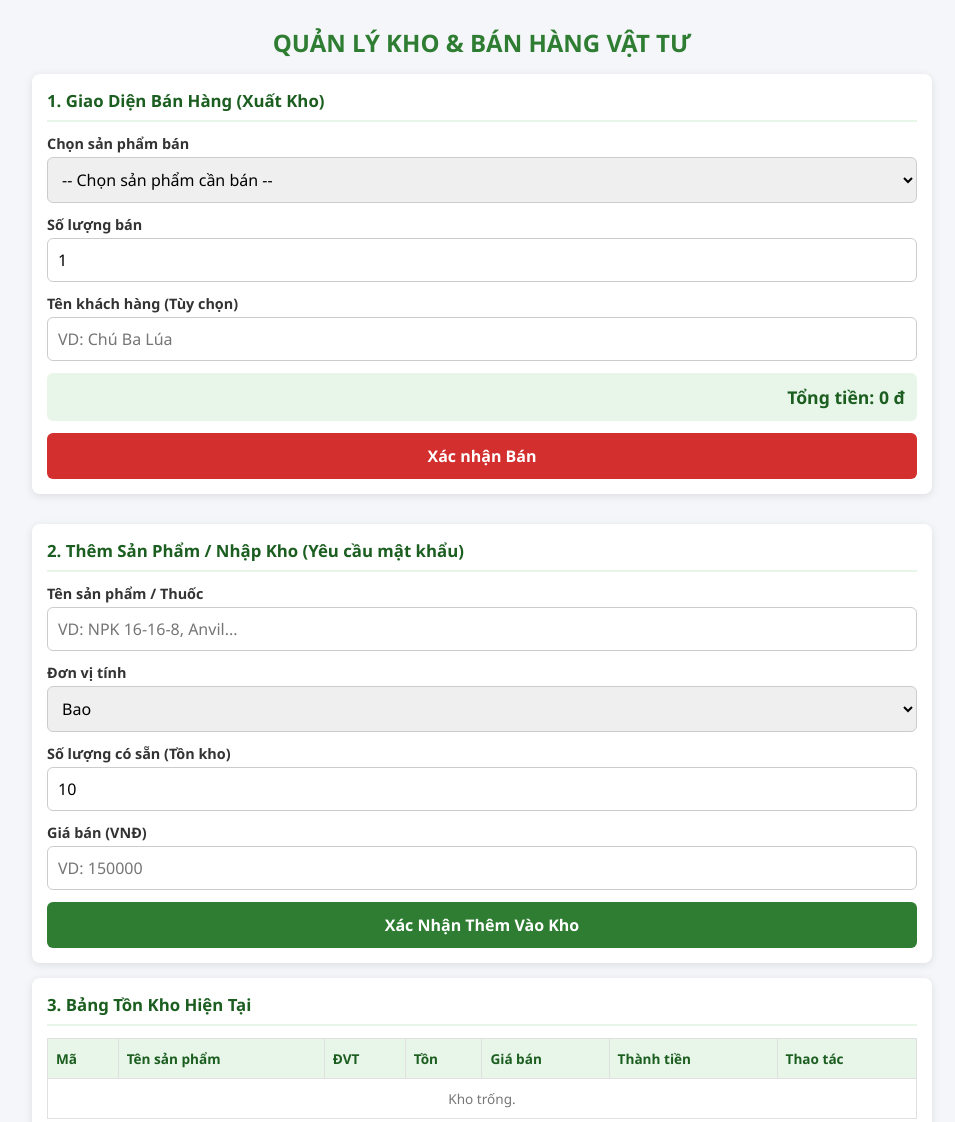
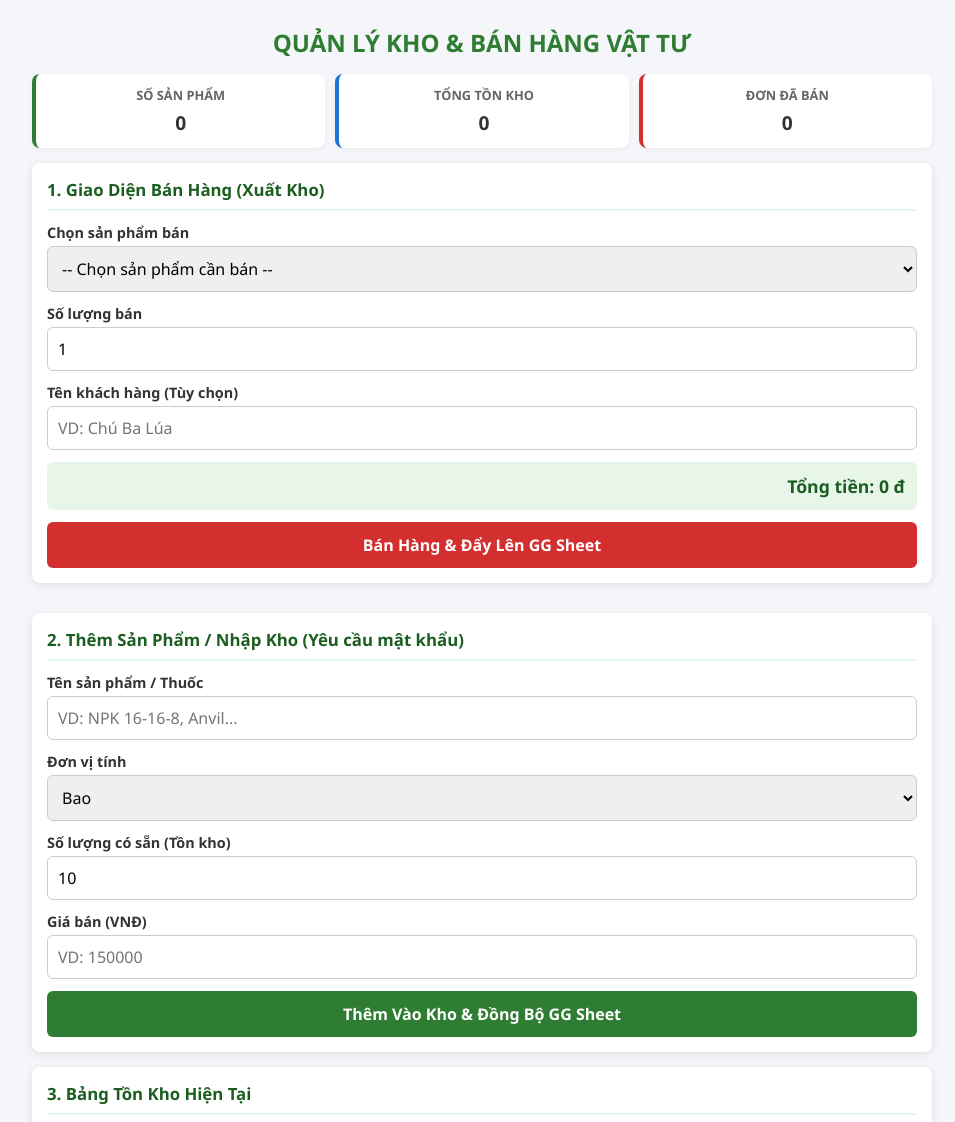
Before and after one commit to AdminKenhKyThuat/QuanLyKho, a plain HTML site: page index.html in a window 1280 px wide. Shown: the top 1122 px of the page, without its empty margins (158-1113 px from the left). Drawn offline with Linux system fonts and the light colour scheme; no server answers.

Commit message:
Update index.html

```diff
--- a/index.html
+++ b/index.html
@@ -9,6 +9,26 @@
         body { background-color: #f4f6f9; margin: 0; padding: 10px; }
         .container { max-width: 900px; margin: auto; }
         h1 { color: #2e7d32; text-align: center; margin-bottom: 15px; font-size: 1.5rem; }
+
+        /* 📊 CSS CHO 3 Ô THỐNG KÊ NGANG */
+        .dashboard-stats {
+            display: grid;
+            grid-template-columns: repeat(3, 1fr);
+            gap: 10px;
+            margin-bottom: 15px;
+        }
+        .stat-card {
+            background: white;
+            padding: 12px;
+            border-radius: 8px;
+            box-shadow: 0 2px 5px rgba(0,0,0,0.05);
+            text-align: center;
+            border-left: 4px solid #2e7d32;
+        }
+        .stat-card:nth-child(2) { border-left-color: #1976d2; }
+        .stat-card:nth-child(3) { border-left-color: #d32f2f; }
+        .stat-title { font-size: 0.8rem; color: #666; font-weight: bold; margin-bottom: 5px; text-transform: uppercase; }
+        .stat-value { font-size: 1.2rem; font-weight: bold; color: #333; }
 
         .grid { display: grid; grid-template-columns: 1fr; gap: 15px; }
 
@@ -66,6 +86,10 @@
             body { padding: 5px; }
             h1 { font-size: 1.25rem; }
             .card { padding: 12px; }
+            .dashboard-stats { gap: 6px; }
+            .stat-card { padding: 8px 4px; }
+            .stat-title { font-size: 0.7rem; }
+            .stat-value { font-size: 1rem; }
         }
     </style>
 </head>
@@ -73,6 +97,22 @@
 
 <div class="container">
     <h1>QUẢN LÝ KHO & BÁN HÀNG VẬT TƯ</h1>
+
+    <!-- 3 Ô THỐNG KÊ NGANG TRÊN CÙNG -->
+    <div class="dashboard-stats">
+        <div class="stat-card">
+            <div class="stat-title">Số Sản Phẩm</div>
+            <div class="stat-value" id="statTotalProducts">0</div>
+        </div>
+        <div class="stat-card">
+            <div class="stat-title">Tổng Tồn Kho</div>
+            <div class="stat-value" id="statTotalQty">0</div>
+        </div>
+        <div class="stat-card">
+            <div class="stat-title">Đơn Đã Bán</div>
+            <div class="stat-value" id="statTotalSales">0</div>
+        </div>
+    </div>
 
     <div class="grid">
         <!-- 1. Giao diện Bán Hàng -->
@@ -99,7 +139,7 @@
                     Tổng tiền: 0 đ
                 </div>
 
-                <button type="submit" class="btn btn-sell">Xác nhận Bán</button>
+                <button type="submit" class="btn btn-sell">Bán Hàng & Đẩy Lên GG Sheet</button>
             </form>
         </div>
 
@@ -132,7 +172,7 @@
                     <label>Giá bán (VNĐ)</label>
                     <input type="number" id="addPrice" placeholder="VD: 150000" required>
                 </div>
-                <button type="submit" class="btn">Xác Nhận Thêm Vào Kho</button>
+                <button type="submit" class="btn">Thêm Vào Kho & Đồng Bộ GG Sheet</button>
             </form>
         </div>
     </div>
@@ -199,7 +239,7 @@
 
 <script>
     const GOOGLE_SCRIPT_URL = "https://script.google.com/macros/s/AKfycbyxpXXjwBu2jw-JXn686tCI5gpP7z4Okh7H4E35JlBh_C390Bq6c7i0ctbJVJDkVorfVw/exec";
-    const ADMIN_PASSWORD = "123456"; // Mật khẩu quản trị
+    const ADMIN_PASSWORD = "123456";
 
     let inventory = [];
     let salesHistory = JSON.parse(localStorage.getItem('agri_history')) || [];
@@ -217,6 +257,11 @@
     const modalTitle = document.getElementById('modalTitle');
     const modalDesc = document.getElementById('modalDesc');
 
+    // Các thẻ hiển thị số liệu thống kê
+    const statTotalProducts = document.getElementById('statTotalProducts');
+    const statTotalQty = document.getElementById('statTotalQty');
+    const statTotalSales = document.getElementById('statTotalSales');
+
     function loadDataFromGoogleSheets() {
         fetch(GOOGLE_SCRIPT_URL)
             .then(response => response.json())
@@ -227,7 +272,7 @@
                 }
             })
             .catch(err => {
-                console.error("Không thể tải dữ liệu từ Google Sheets, dùng dữ liệu lưu tạm:", err);
+                console.error("Không thể tải dữ liệu từ Google Sheets:", err);
                 inventory = JSON.parse(localStorage.getItem('agri_stock')) || [];
                 updateUI();
             });
@@ -267,17 +312,22 @@
         inventoryTable.innerHTML = '';
         sellProductSelect.innerHTML = '<option value="">-- Chọn sản phẩm cần bán --</option>';
 
+        let totalQtySum = 0;
+
         if (inventory.length === 0) {
             inventoryTable.innerHTML = `<tr><td colspan="7" style="text-align: center; color: #777;">Kho trống.</td></tr>`;
         } else {
             inventory.forEach((item, index) => {
+                const qtyNum = Number(item.qty) || 0;
+                totalQtySum += qtyNum;
+
                 const row = document.createElement('tr');
-                const totalValue = item.qty * item.price;
+                const totalValue = qtyNum * Number(item.price);
                 row.innerHTML = `
                     <td>${item.id}</td>
                     <td><strong>${item.name}</strong></td>
                     <td>${item.unit}</td>
-                    <td><strong style="color: ${item.qty <= 5 ? 'red' : 'green'};">${item.qty}</strong></td>
+                    <td><strong style="color: ${qtyNum <= 5 ? 'red' : 'green'};">${qtyNum}</strong></td>
                     <td>${Number(item.price).toLocaleString('vi-VN')} đ</td>
                     <td>${Number(totalValue).toLocaleString('vi-VN')} đ</td>
                     <td><button class="btn-delete-row" onclick="requestDeleteProduct(${index})">Xóa</button></td>
@@ -286,10 +336,15 @@
 
                 const option = document.createElement('option');
                 option.value = index;
-                option.textContent = `${item.name} (Còn: ${item.qty} ${item.unit}) - Giá: ${Number(item.price).toLocaleString('vi-VN')}đ`;
+                option.textContent = `${item.name} (Còn: ${qtyNum} ${item.unit}) - Giá: ${Number(item.price).toLocaleString('vi-VN')}đ`;
                 sellProductSelect.appendChild(option);
             });
         }
+
+        // Cập nhật giá trị lên 3 ô thống kê phía trên
+        statTotalProducts.textContent = inventory.length;
+        statTotalQty.textContent = totalQtySum.toLocaleString('vi-VN');
+        statTotalSales.textContent = salesHistory.length.toLocaleString('vi-VN');
 
         historyTable.innerHTML = '';
         if (salesHistory.length === 0) {
@@ -328,6 +383,7 @@
             salesHistory = [];
             localStorage.removeItem('agri_history');
             updateUI();
+            sendToGoogleSheets({ action: "clearHistory" });
         });
     }
 
```
